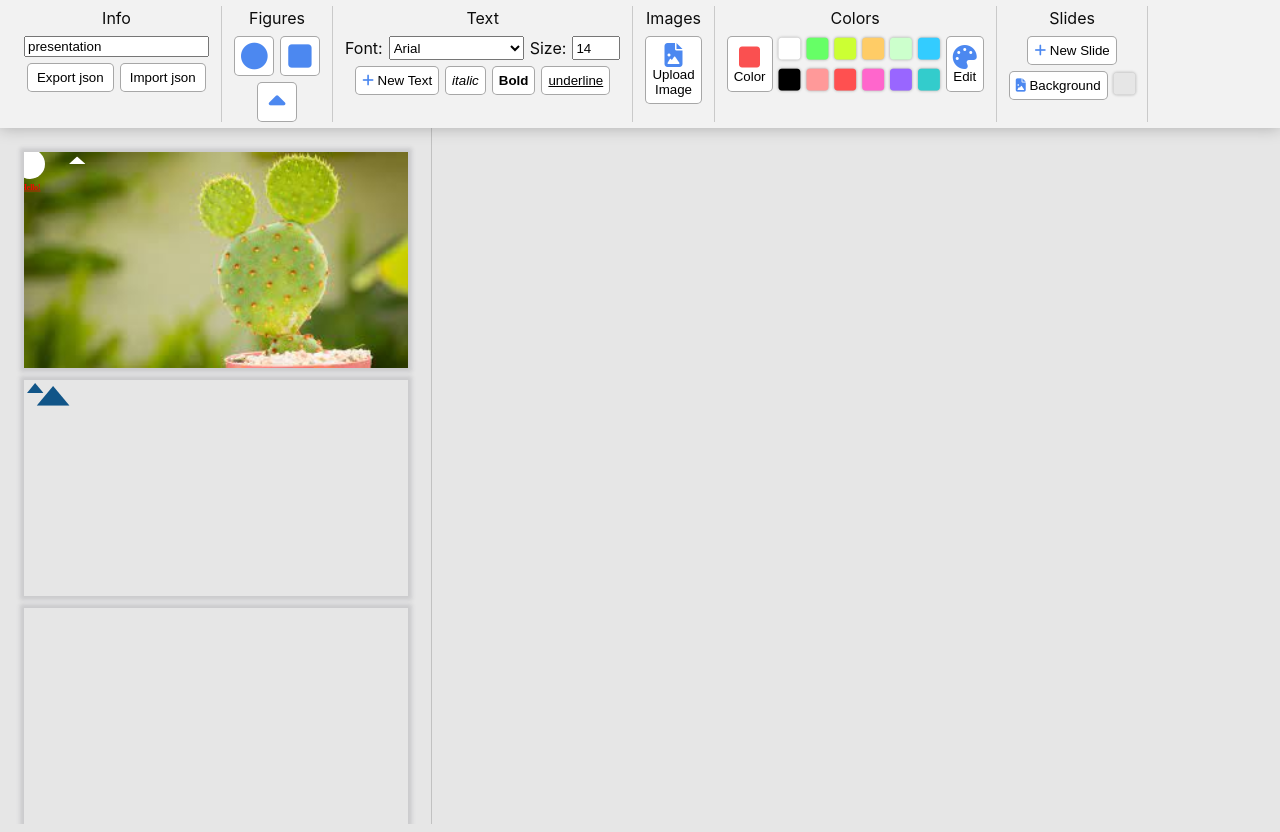
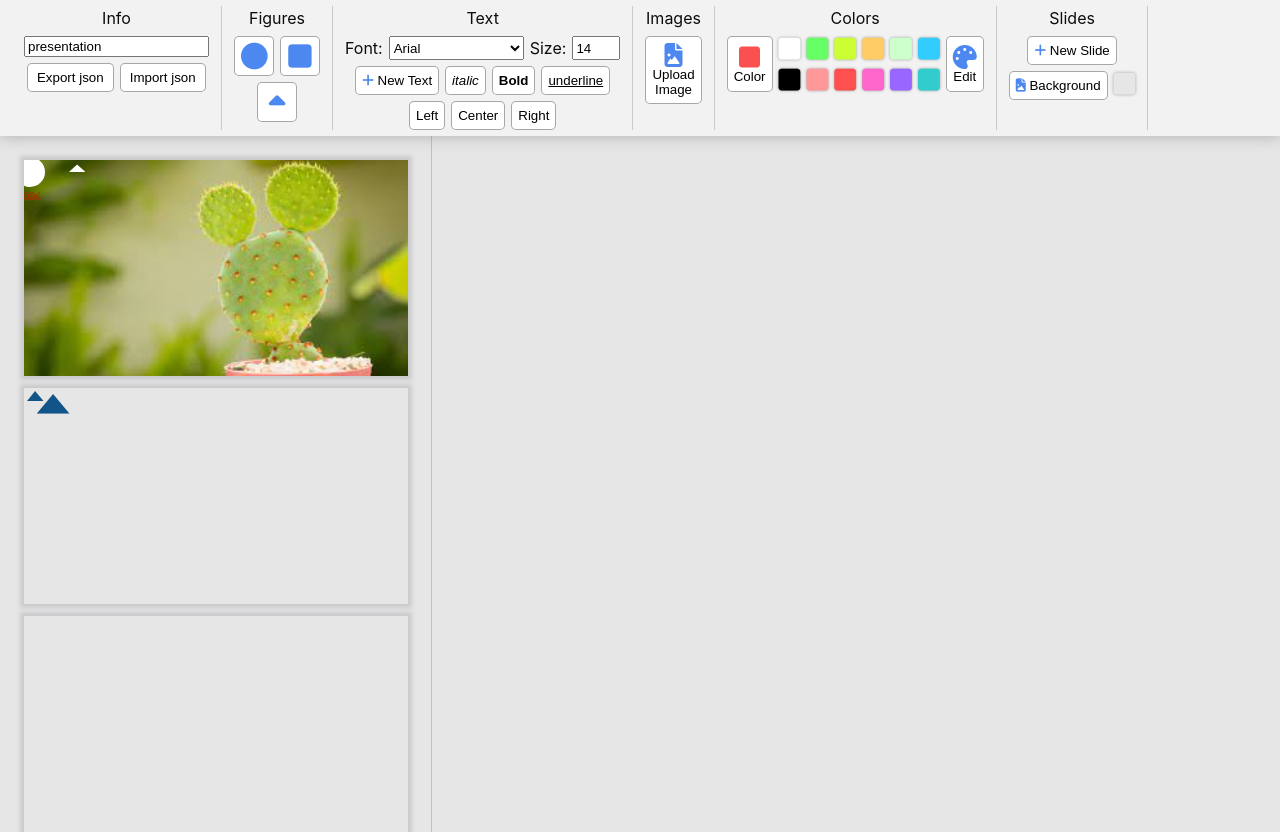
Before and after one commit to Seelpy/slides-maker, a React (Vite) app: page / in a window 1280 px wide. Built offline with nearby package versions, Linux system fonts and the light colour scheme.

Commit message:
чуть чуть улучшил читаемость, выравнивание текста

```diff
--- a/src/components/Slide/SlideText.tsx
+++ b/src/components/Slide/SlideText.tsx
@@ -12,7 +12,7 @@ type TextProps = {
 const SlideText = (props: TextProps) => {
   const data = props.data
   const textStyle = {
-    textAlign: 'center' as TextAlign,
+    textAlign: data.align as TextAlign,
     fontSize: data.fontSize + 'px',
     fontFamily: data.fontFamily,
     color: data.color,
--- a/src/components/UI/MenuSections/SectionText.tsx
+++ b/src/components/UI/MenuSections/SectionText.tsx
@@ -9,36 +9,39 @@ const SectionText = () => {
   const { activeSlideId, activeColor } = useAppSelector((state) => state.interfaceReducer)
   const [ fontSize, setFontSize ] = useState<number>(14)
 
-  const clickCreateObjectHandler = (
-    slideId: string | undefined,
-    type: string,
-    subtype: string | undefined,
-  ) => {
-    if (slideId === undefined) {
-      return
-    }
-    createObject({ slideId: slideId, type: type, subtype: subtype, color: activeColor })
-  }
-
-  const clickUpdateSettingsHandler = (
+  type UpdateSettingsPayload = {
     slideId?: string,
+    align?: string,
     italic?: boolean,
     bold?: boolean,
     underline?: boolean,
     size?: number,
     fontFamily?: string,
+  }
+
+  const onSettingsUpdate = (data: UpdateSettingsPayload) => {
+    if (data.slideId === undefined) {
+      return
+    }
+    updateTextSettings({
+      slideId: data.slideId,
+      align: data.align,
+      italic: data.italic,
+      bold: data.bold,
+      underline: data.underline,
+      size: data.size,
+      font: data.fontFamily,
+    })
+  }
+
+  const onNewText = (
+    slideId: string | undefined,
+    type: string,
   ) => {
     if (slideId === undefined) {
       return
     }
-    updateTextSettings({
-      slideId: slideId,
-      italic: italic,
-      bold: bold,
-      underline: underline,
-      size: size,
-      font: fontFamily,
-    })
+    createObject({ slideId: slideId, type: type, subtype: undefined, color: activeColor })
   }
 
   const onFontSelectChange = (event: any) => {
@@ -51,7 +54,7 @@ const SectionText = () => {
     })
   }
 
-  const onSizeChange = (event: any) => {
+  const onFontSizeChange = (event: any) => {
     const value = Math.max(1, Math.min(999, event.target.value));
     setFontSize(value)
 
@@ -83,63 +86,70 @@ const SectionText = () => {
           type="number"
           value={fontSize}
           style={{ width: `2.5rem` }}
-          onChange={onSizeChange}
+          onChange={onFontSizeChange}
         />
       </div>
 
       <div>
         <Button
-          onClick={() =>
-            clickCreateObjectHandler(
-              activeSlideId,
-              SlideObjectType.Text,
-              undefined,
-            )
-          }
+          onClick={() => onNewText(
+            activeSlideId,
+            SlideObjectType.Text,
+          )}
         >
           <i className="fa-solid fa-plus" style={{ color: `#4c88f0` }} /> New Text
         </Button>
         <Button
           onClick={() =>
-            clickUpdateSettingsHandler(
-              activeSlideId,
-              true,
-              undefined,
-              undefined,
-              undefined,
-              undefined,
-            )
+            onSettingsUpdate({
+              slideId: activeSlideId,
+              italic: true
+            })
           }
         >
           <em>italic</em>
         </Button>
         <Button
           onClick={() =>
-            clickUpdateSettingsHandler(
-              activeSlideId,
-              undefined,
-              true,
-              undefined,
-              undefined,
-              undefined,
-            )
+            onSettingsUpdate({
+              slideId: activeSlideId,
+              bold: true
+            })
           }
         >
           <strong>Bold</strong>
         </Button>
         <Button
           onClick={() =>
-            clickUpdateSettingsHandler(
-              activeSlideId,
-              undefined,
-              undefined,
-              true,
-              undefined,
-              undefined,
-            )
+            onSettingsUpdate({
+              slideId: activeSlideId,
+              underline: true
+            })
           }
         >
           <u>underline</u>
+        </Button>
+      </div>
+      <div>
+        <Button onClick={() => onSettingsUpdate({
+          slideId: activeSlideId,
+          align: "left"
+        })}>
+          Left
+        </Button>
+
+        <Button onClick={() => onSettingsUpdate({
+          slideId: activeSlideId,
+          align: "center"
+        })}>
+          Center
+        </Button>
+
+        <Button onClick={() => onSettingsUpdate({
+          slideId: activeSlideId,
+          align: "right"
+        })}>
+          Right
         </Button>
       </div>
     </MenuSection>
--- a/src/models/example/high.ts
+++ b/src/models/example/high.ts
@@ -27,6 +27,7 @@ const textObject: TextObject = {
   type: SlideObjectType.Text,
   position: position,
   value: 'Hello!',
+  align: 'left',
   fontSize: 25,
   fontFamily: 'Corbila',
   color: 'red',
--- a/src/models/types.ts
+++ b/src/models/types.ts
@@ -9,6 +9,8 @@ enum PrimitiveType {
   Square = 'SQUARE',
   Triangle = 'TRIANGLE',
 }
+
+type TextAlign = "left" | "center" | "right"
 
 type Position = {
   x: number
@@ -31,6 +33,7 @@ type BaseSlideObject = {
 type TextObject = BaseSlideObject & {
   type: SlideObjectType.Text
   value: string
+  align: TextAlign
   fontSize: number
   fontFamily: string
   color: string
@@ -95,12 +98,17 @@ enum HistoryOperation {
 }
 
 
-export { SlideObjectType, PrimitiveType, HistoryOperation }
+export {
+  SlideObjectType,
+  PrimitiveType,
+  HistoryOperation,
+}
 
 export type {
   Position,
   Size,
   BaseSlideObject,
+  TextAlign,
   TextObject,
   ImageObject,
   PrimitiveObject,
--- a/src/services/ObjectGenerator.ts
+++ b/src/services/ObjectGenerator.ts
@@ -49,6 +49,7 @@ class SlideObjectGenerator {
       id: uuidv4(),
       type: SlideObjectType.Text,
       value: "Text",
+      align: 'left',
       fontSize: 14,
       fontFamily: 'Arial',
       color: 'black',
--- a/src/store/actions/presentationActions.ts
+++ b/src/store/actions/presentationActions.ts
@@ -41,6 +41,7 @@ type updateTextSettingsPayload = {
   italic?: boolean
   bold?: boolean
   underline?: boolean
+  align?: string
 }
 
 type updateColorPayload = {
--- a/src/store/reducers/presentationReducer.ts
+++ b/src/store/reducers/presentationReducer.ts
@@ -18,6 +18,7 @@ import {
   CircleObject,
   SlideObjectType,
   SquareObject,
+  TextAlign,
   TriangleObject,
 } from '../../models/types.ts'
 import objectGenerator from '../../services/ObjectGenerator.ts'
@@ -123,6 +124,7 @@ const presentationReducer = createReducer(presentation, (builder) => {
         if (obj.selected && obj.type === SlideObjectType.Text) {
           obj.fontFamily = action.payload.font ?? obj.fontFamily
           obj.fontSize = action.payload.size ?? obj.fontSize
+          obj.align = action.payload.align as TextAlign ?? obj.align
           obj.italic = action.payload.italic ? !obj.italic : obj.italic
           obj.bold = action.payload.bold ? !obj.bold : obj.bold
           obj.underline = action.payload.underline ? !obj.underline : obj.underline
```
